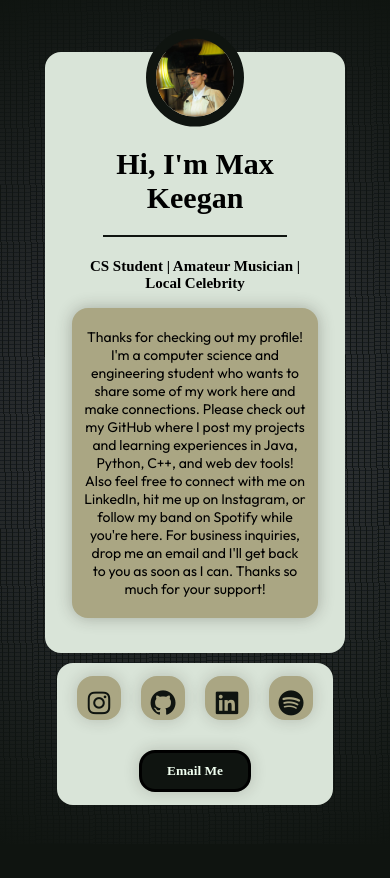
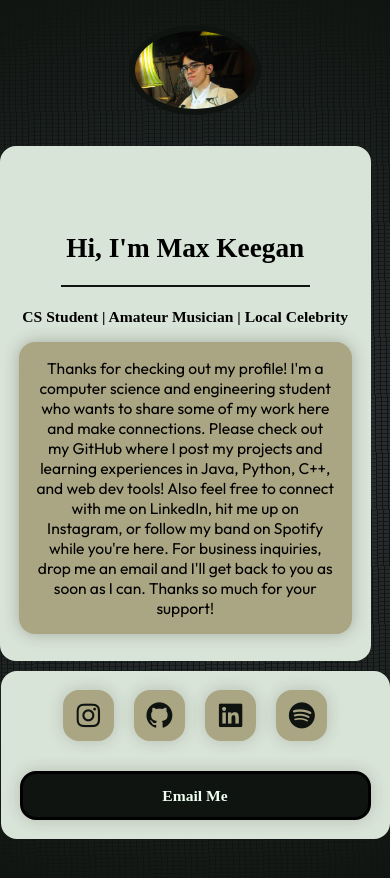
Before and after one commit to MaxxaK/card-portfolio, a plain HTML site: page index.html in a window 390 px wide. Before the commit the page ends 844 px from the top, so only its background shows below. Drawn offline with nearby package versions, Linux system fonts and the light colour scheme; a web font is replaced by a local one.

Commit message:
Update styles.css
trying to make it look better on mobile

```diff
--- a/styles.css
+++ b/styles.css
@@ -180,3 +180,61 @@ body {
     background-color: var(--eerie-black);
     color: white;
 }
+
+@media (max-width: 768px) {
+    body {
+      flex-direction: column;
+      align-items: flex-start;
+      height: auto;
+      padding: 1rem 0;
+      overflow-x: hidden;
+    }
+
+    .card-wrapper {
+      flex-direction: column;
+      padding: 0 1rem;
+    }
+
+    .maincard {
+      width: 95%;
+      padding: 1.5rem 1rem;
+      margin-top: 130px;
+      max-height: none;
+    }
+
+    .cardimg {
+      width: 35vw;
+      max-width: 120px;
+      transform: translateX(-50%) translateY(10%);
+      border-width: 6px;
+    }
+
+    .content h1 {
+      font-size: 7vw;
+    }
+
+    .content h2 {
+      font-size: 4vw;
+    }
+
+    .content p {
+      font-size: 4vw;
+      padding: 1rem;
+    }
+
+    .footer {
+      width: 90%;
+      padding: 1rem;
+    }
+
+    .footer i {
+      font-size: 8vw;
+      padding: 0.5rem;
+    }
+
+    .footer button {
+      font-size: 4vw;
+      padding: 0.8rem;
+      width: 100%;
+    }
+  }
```
